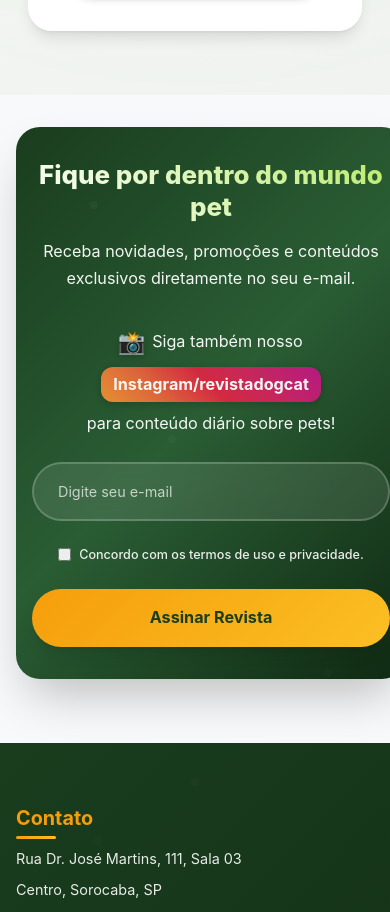
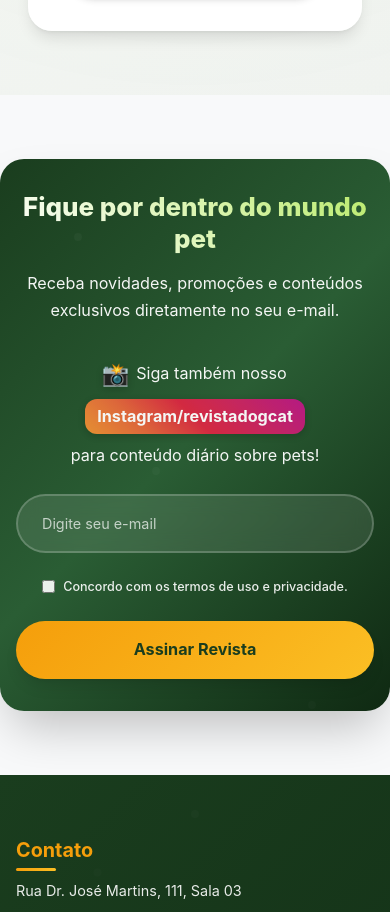
Before and after one commit to codesdevsgroup/site-revistadogcat, an Angular app: page / in a window 390 px wide. Shown: the part 7442-8354 px from the top of the page. Built offline with nearby package versions, Linux system fonts and the light colour scheme.

Commit message:
fix: corrigido quebra de responsividade em celulares

```diff
--- a/src/app/components/footer/footer.component.scss
+++ b/src/app/components/footer/footer.component.scss
@@ -383,7 +383,6 @@
 
 @media (max-width: 768px) {
   .newsletter {
-    margin: 2rem 1rem;
     padding: 2rem 1rem;
 
     h2 {
```
